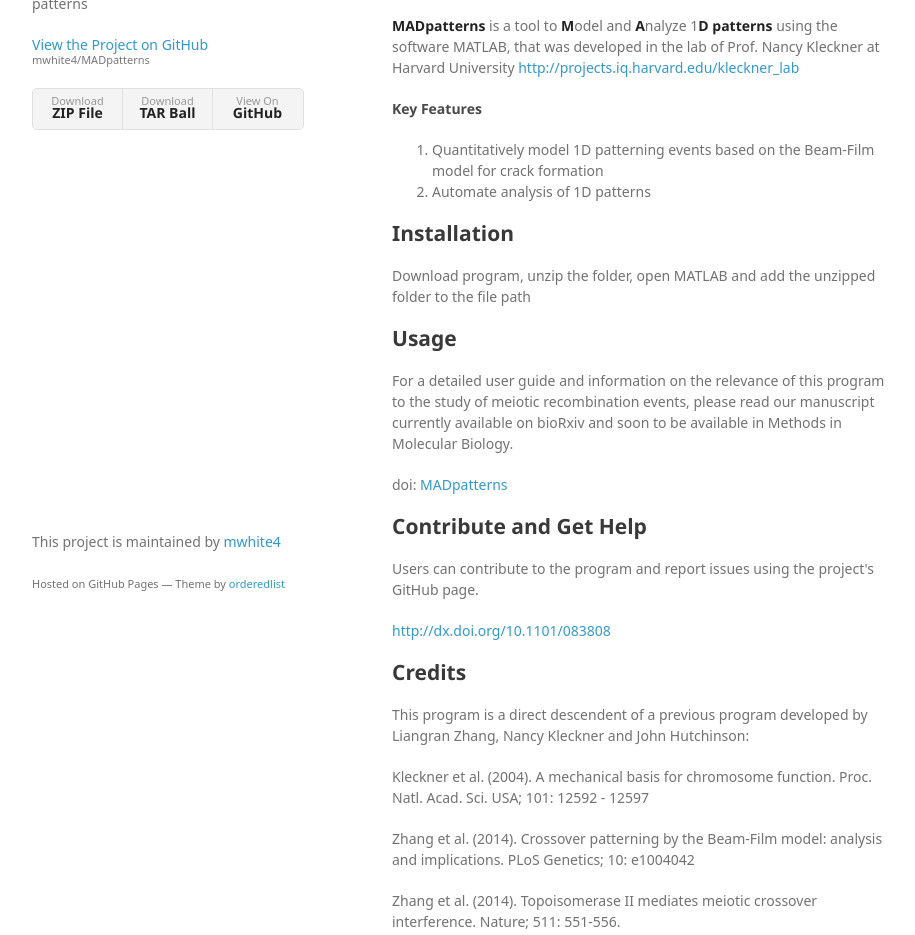
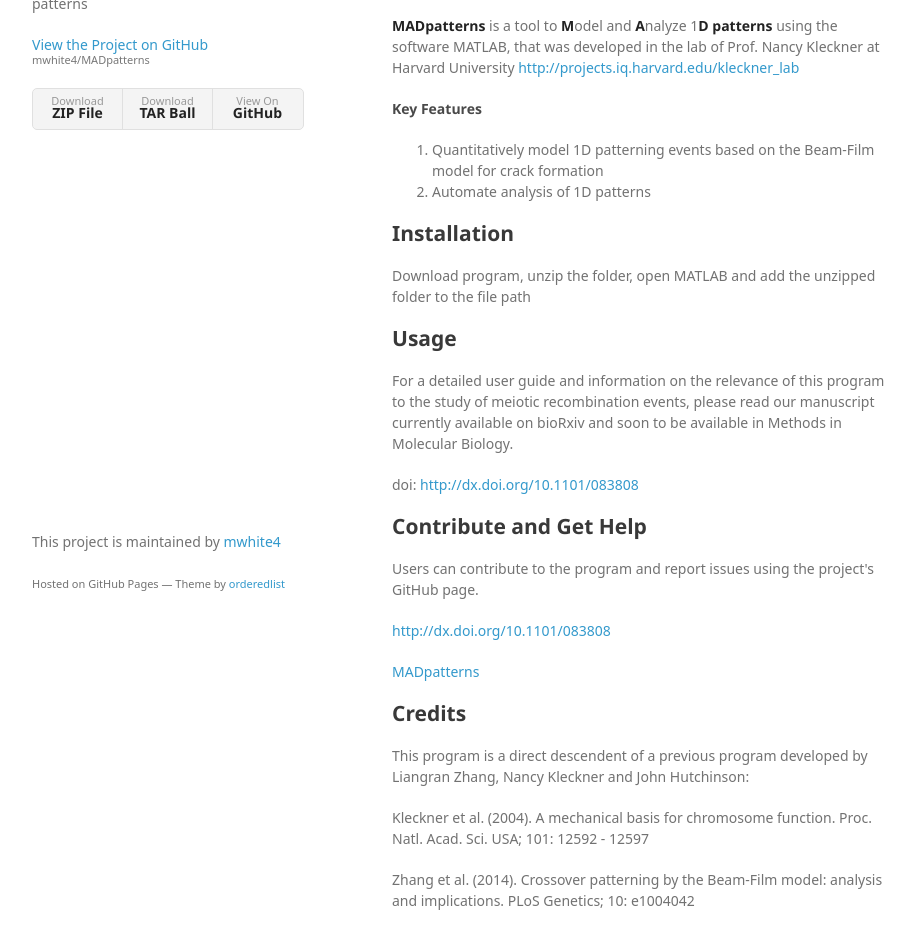
Before and after one commit to mwhite4/MADpatterns, a plain HTML site: page index.html in a window 1280 px wide. Shown: the part 137-1072 px from the top of the page, without its empty margins (178-1093 px from the left). Drawn offline with Linux system fonts and the light colour scheme; a web font is replaced by a local one.

Commit message:
Update index.html

```diff
--- a/index.html
+++ b/index.html
@@ -55,13 +55,14 @@
 
 <p>For a detailed user guide and information on the relevance of this program to the study of meiotic recombination events, please read our manuscript currently available on bioRxiv and soon to be available in Methods in Molecular Biology.</p>
 
-<p>doi: <a href="https://github.com/mwhite4/MADpatterns">MADpatterns</a></p>
+<p>doi: <a href="http://dx.doi.org/10.1101/083808">http://dx.doi.org/10.1101/083808</a></p>
 
 <h2>
 <a id="contributions-and-user-support" class="anchor" href="#usage" aria-hidden="true"><span aria-hidden="true" class="octicon octicon-link"></span></a>Contribute and Get Help</h2>
 
 <p>Users can contribute to the program and report issues using the project's GitHub page.</p>
 <p><a href="http://dx.doi.org/10.1101/083808">http://dx.doi.org/10.1101/083808</a></p>
+<p><a href="https://github.com/mwhite4/MADpatterns">MADpatterns</a></p>
 
 <h2>
 <a id="credits" class="anchor" href="#credits" aria-hidden="true"><span aria-hidden="true" class="octicon octicon-link"></span></a>Credits</h2>
```
